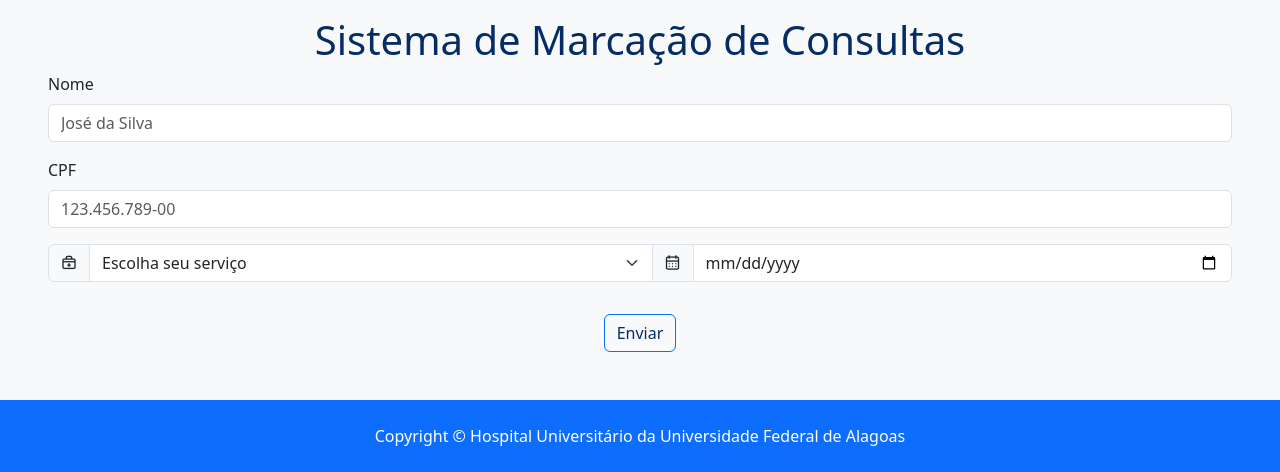
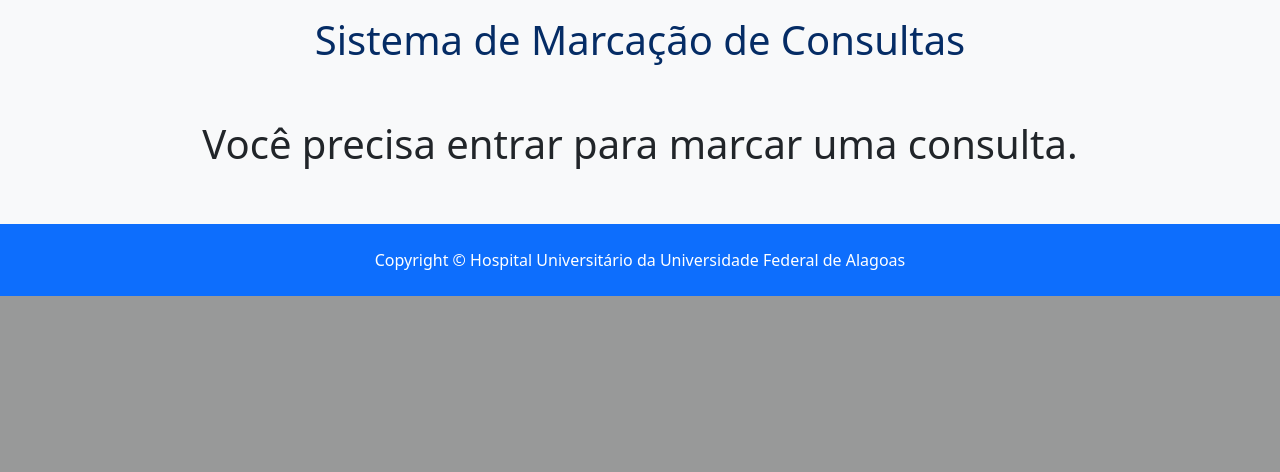
Before and after one commit to caioagralemos/Sistema-de-Consultas, a Django app: page /agendarconsulta in a window 1280 px wide. Shown: the part 1021-1493 px from the top of the page. After the commit the page ends 1317 px from the top, so only its background shows below. Run offline with Django 4.2, Linux system fonts and the light colour scheme.

Commit message:
Verificação de Usuário Autenticado

```diff
--- a/_backend/templates/pages/marcar_consulta.html
+++ b/_backend/templates/pages/marcar_consulta.html
@@ -4,8 +4,9 @@
     <img src="https://res.cloudinary.com/dozecv3ef/image/upload/v1689361207/pic_mwlqif.jpg" class="card-img-top mt-0">
     <h1 class="text-center pt-3 text-primary-emphasis">Sistema de Marcação de Consultas</h1>
 
+    {% if user.is_authenticated %}
     <form class="text-center mt-2 m-5">
-
+      {% csrf_token %}
       <div class="mb-3 text-start">
           <label for="basic-url" class="form-label text-start">Nome</label>
           <div class="input-group">
@@ -35,10 +36,13 @@
           <input type="date" class="form-control" placeholder="Server" aria-label="Server">
         </div>
 
-
-      <button type="button" class="btn btn-outline-light border-primary text-primary-emphasis mt-3">Enviar</button>
-
+      <button type="button" disabled class="btn btn-outline-light border-primary text-primary-emphasis mt-3">Enviar</button>
     </form>
 
+    {% else %}
+
+    <h1 class='p-5 text-center'>Você precisa entrar para marcar uma consulta.</h1>
+
+    {% endif %}
   </div>
 {% endblock %}
```
